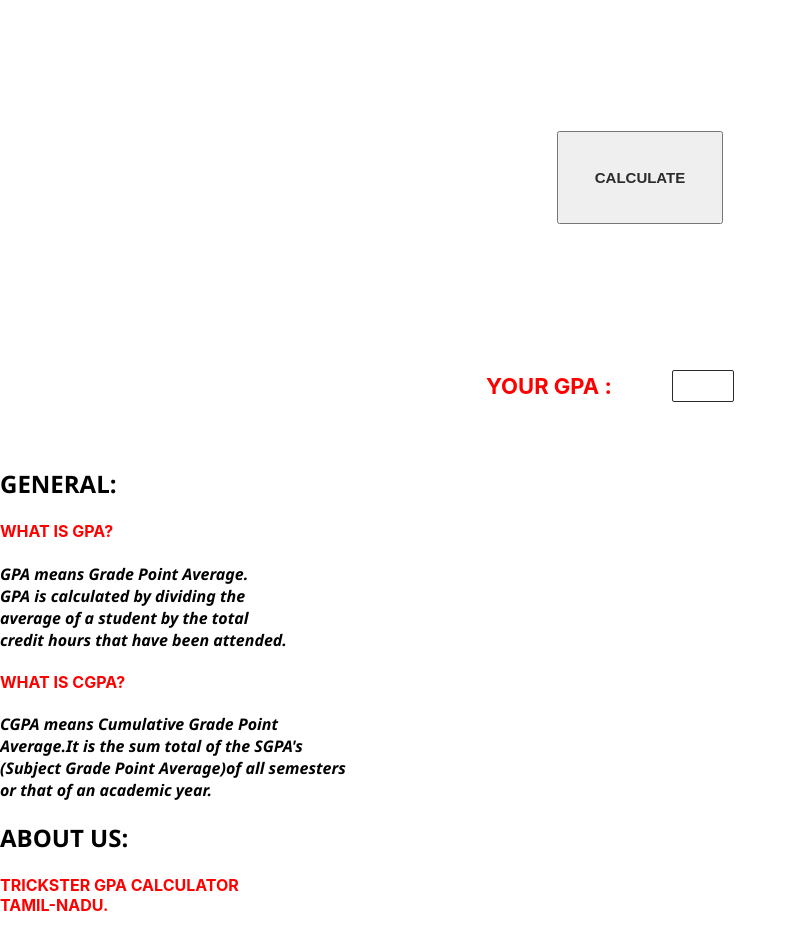
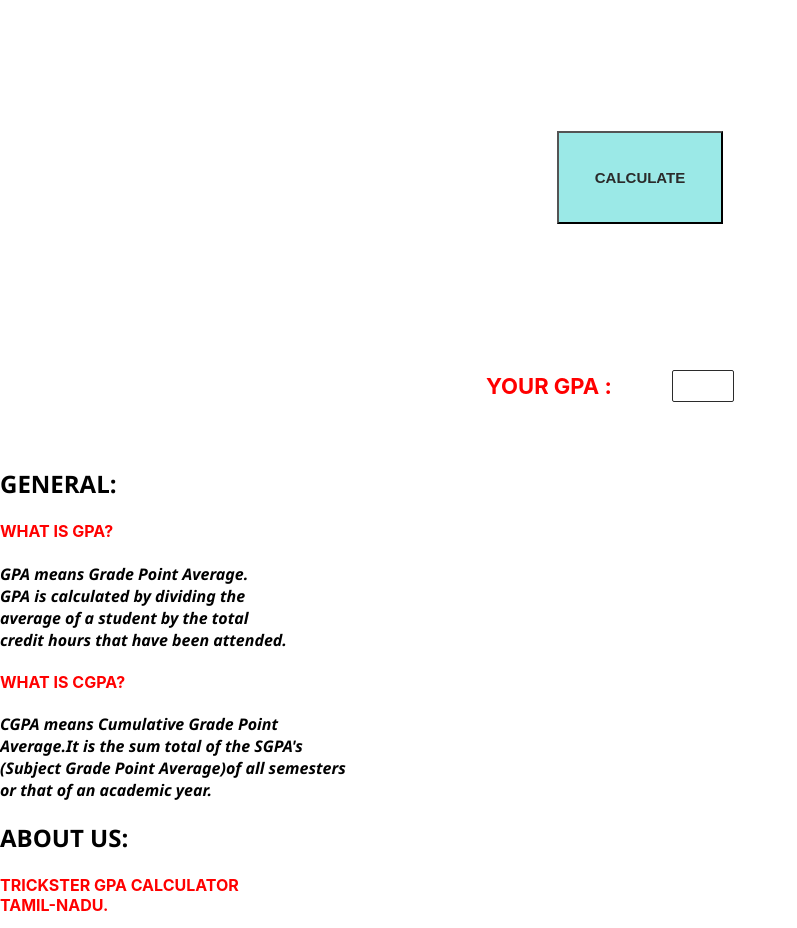
Before and after one commit to techsparker/trickstergpacalculator, a React (Create React App) app: page / in a window 1280 px wide. Shown: the part 1543-2471 px from the top of the page, without its empty margins (0-797 px from the left). Built offline with nearby package versions, Linux system fonts and the light colour scheme.

Commit message:
implement

```diff
--- a/src/App.css
+++ b/src/App.css
@@ -1,8 +1,11 @@
 /*header*/
+
+
 .header {
     text-align: center;
     color:black ;
     font-family: 'Segoe UI';
+
 }
 .header2 {
     color: red;
@@ -75,6 +78,7 @@ h3{
     padding: 3%;
     font-weight: bold;
     color: #2b2b2b;
+    background-color: #9BE9E7;
     font-size: 15px;
 }
 
--- a/src/components/header.js
+++ b/src/components/header.js
@@ -6,7 +6,7 @@ function Header() {
       <div>
 
         <h1 className="header"><b>TRICKSTER</b></h1>
-        <h3 className="header header2"><b>GPA</b></h3>
+        <h3 className="header header2 "><b>GPA</b></h3>
         <h5 className="header"><b>CALCULATOR</b></h5>
 
 
```
Also changed, not shown: 10 other files (tests, documents, lock files or other folders).
